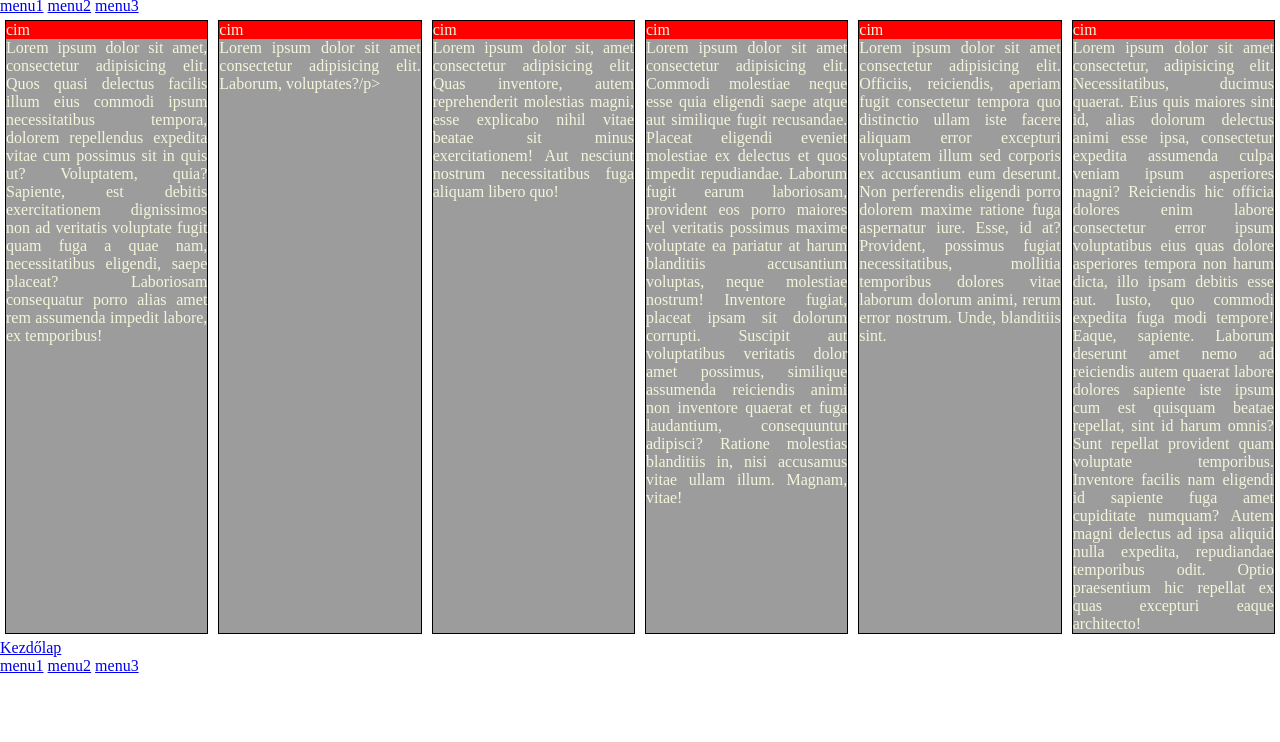
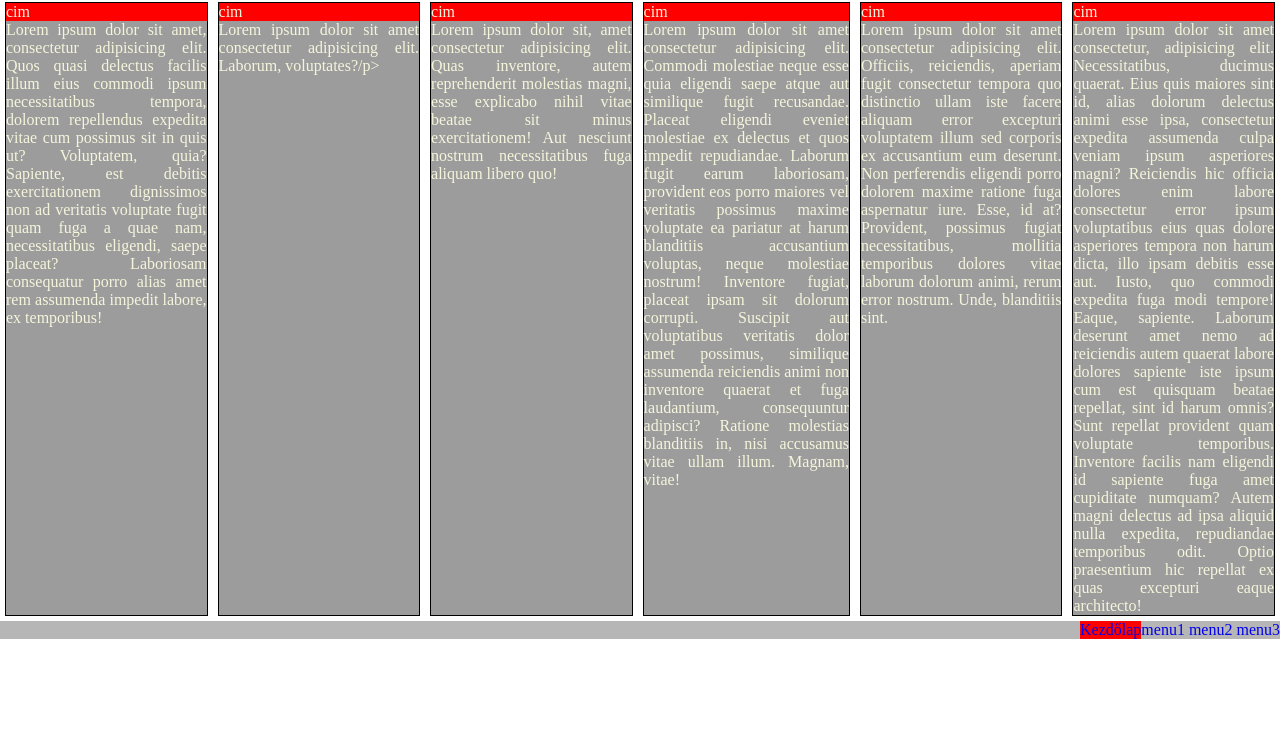
Before and after one commit to KSZBence/flexbox_1, a plain HTML site: page index.html in a window 1280 px wide. Shown: the part 58-800 px from the top of the page. Drawn offline with Linux system fonts and the light colour scheme.

Commit message:
4.nagyobb

```diff
--- a/flex.css
+++ b/flex.css
@@ -11,6 +11,7 @@ article{
     color: beige;
     background: #9c9c9c;
     flex: 1 1 200px;
+    flex-wrap: wrap;
 }
 
 article header {
@@ -25,3 +26,7 @@ section{
     justify-content: space-around;
     margin: 0 auto;
 }
+
+article:nth-of-type(4)  {
+    flex-grow: 10;
+  }
--- a/navigacio.css
+++ b/navigacio.css
@@ -0,0 +1,17 @@
+nav{
+    background-color:rgb(182, 182, 182);
+    display: flex;
+    justify-content: flex-end;
+
+}
+
+nav a{
+    text-decoration:none;
+}
+
+#home{
+    background-color: red;
+    color: aliceblue;
+    align-self: flex-start;
+    text-decoration: none;
+}
```
